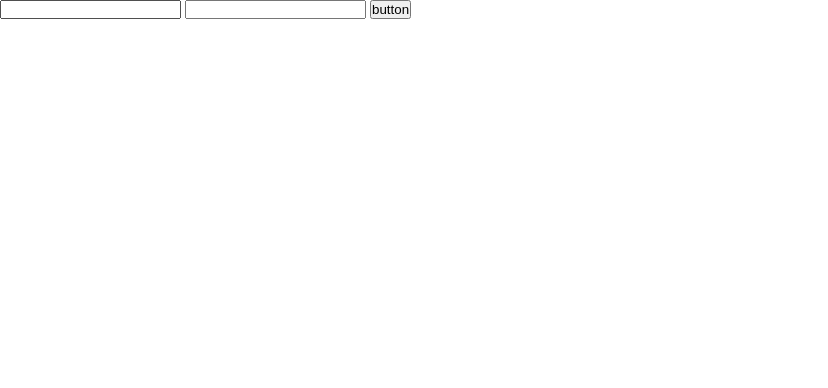
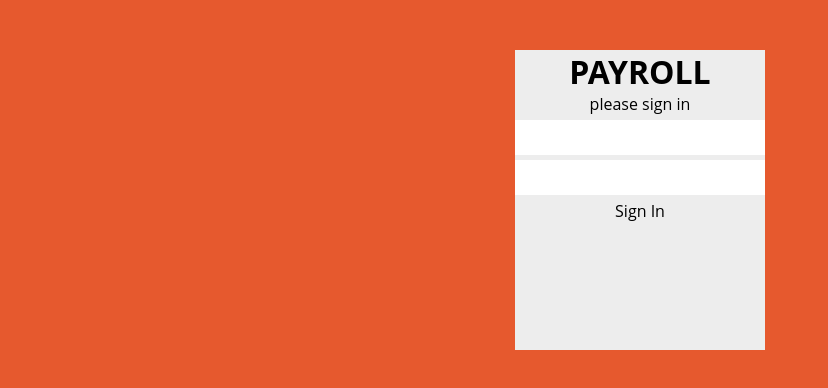
Before and after one commit to westes07/TSA_Software_2020, a website with bundled scripts: page src/client/index.html in a window 1280 px wide. Shown: the whole page, without its empty margins (0-828 px from the left). Built offline with nearby package versions, Linux system fonts and the light colour scheme.

Commit message:
Started cleint

```diff
--- a/src/client/index.html
+++ b/src/client/index.html
@@ -8,10 +8,23 @@
     </head>
     <body>
 
-        <input id="userName" type="text">
-        <input id="password" type="password">
-        <input id="passwordMatch" type="password" style="display: none;">
-        <input id="submit" type="button" value="button">
+        <div id="sign_in_screen">
+            <div id="sign_in_box">
+                <h1>
+                    PAYROLL
+                </h1>
+                <h7>
+                    please sign in
+                </h7>
+                <input id="userName" class="app_text_box text_box_fill" type="text">
+                <input id="password" class="app_text_box text_box_fill" type="password">
+                <input id="passwordMatch" type="password" style="display: none;">
+                <div id="submit" class="app_button">Sign In</div>
+            </div>
+
+
+        </div>
+
 
     </body>
 </html>
--- a/src/client/style.css
+++ b/src/client/style.css
@@ -1,4 +1,56 @@
 * {
     margin: 0;
     padding: 0;
+    font-family: 'Open Sans', sans-serif;
 }
+
+
+/*
+----------------------------------------SIGNIN-SCREEN--------------------------------------------
+*/
+#sign_in_screen {
+    background-color: #e6592e;
+    position: absolute;
+    width: 100%;
+    height: 100%;
+    z-index: 5;
+
+
+}
+
+#sign_in_box {
+    display: block;
+    background-color: #ededed;
+    position: absolute;
+    text-align: center;
+    width: 250px;
+    height: 300px;
+
+
+    left:-webkit-calc(50% - 125px);
+    left:-moz-calc(50% - 125px);
+    left:clac(50% - 125px);
+    top: clac(25% - 150px);
+    top:-webkit-calc(25% - 150px);
+    top: -moz-clac(25% - 150px);
+
+
+}
+/*
+----------------------------------------TEXT-BOXES--------------------------------------------
+*/
+.app_text_box {
+    all: unset;
+    display: block;
+    background-color: #fff;
+    text-align: left;
+    position: relative;
+    padding: 5px;
+    margin-top: 5px;
+    margin-bottom: 5px;
+    height: 25px;
+
+}
+.text_box_fill{
+    width: calc(100% - 10px);
+}
```
Also changed, not shown: src/server/rest/auth/auth.mjs (+10 -2 lines).
